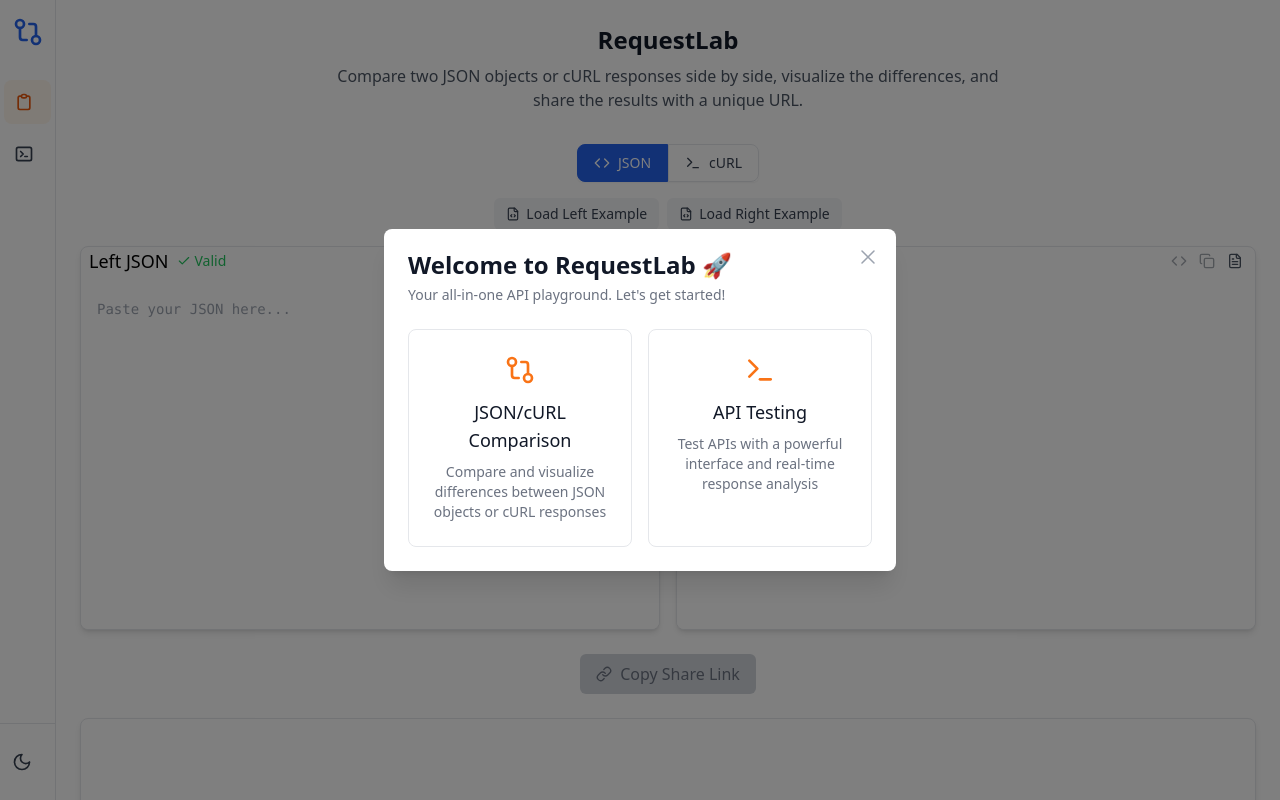
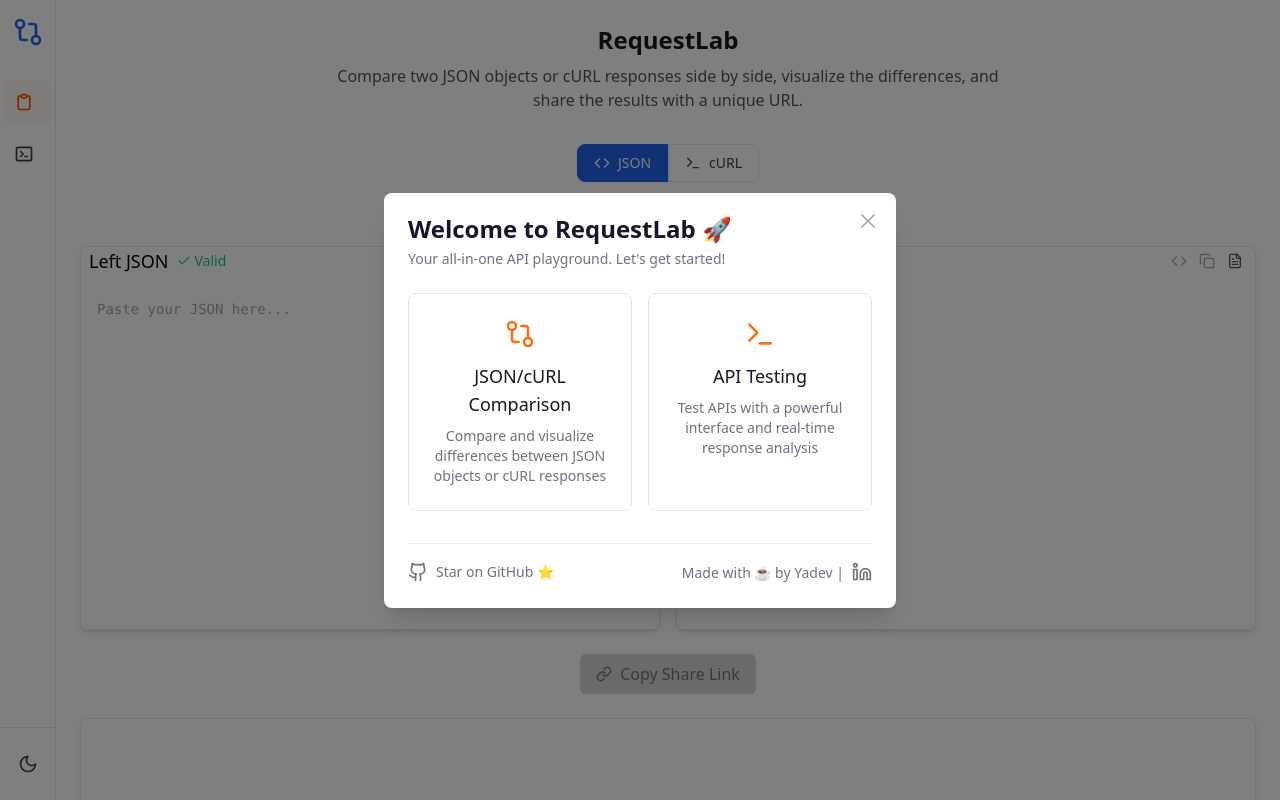
Before and after one commit to RequestLaboratory/requestlab, a React (Vite) app: page / in a window 1280 px wide. Built offline with nearby package versions, Linux system fonts and the light colour scheme.

Commit message:
Footer update and redirect links

```diff
--- a/src/App.tsx
+++ b/src/App.tsx
@@ -285,11 +285,11 @@
               ) : (
                 <Moon className="h-5 w-5 text-gray-700" />
               )}
-              <span className={`ml-3 font-medium transition-all duration-300 whitespace-nowrap ${
-                isSidebarExpanded ? 'opacity-100' : 'opacity-0 w-0'
-              }`}>
-                {isDarkMode ? 'Light Mode' : 'Dark Mode'}
-              </span>
+              {isSidebarExpanded && (
+                <span className="ml-3 font-medium whitespace-nowrap">
+                  {isDarkMode ? 'Light Mode' : 'Dark Mode'}
+                </span>
+              )}
             </button>
           </div>
         </div>
--- a/src/components/Footer.tsx
+++ b/src/components/Footer.tsx
@@ -2,18 +2,9 @@
 
 const Footer: React.FC = () => {
   return (
-    <footer className="bg-white dark:bg-gray-800 border-t border-gray-200 dark:border-gray-700 py-4">
-      <div className="max-w-7xl mx-auto px-4 sm:px-6 lg:px-8">
-        <div className="flex flex-col sm:flex-row justify-between items-center">
-          <div className="text-sm text-gray-500 dark:text-gray-400">
-            © {new Date().getFullYear()} RequestLab
-          </div>
-          <div className="flex items-center mt-2 sm:mt-0">
-            <span className="text-sm text-gray-500 dark:text-gray-400 flex items-center">
-              Made with ❤️
-            </span>
-          </div>
-        </div>
+    <footer className="py-4 text-center text-sm text-gray-500 dark:text-gray-400 bg-white dark:bg-gray-800 border-t border-gray-200 dark:border-gray-700">
+      <div className="container mx-auto px-4">
+        <p>© {new Date().getFullYear()} RequestLab</p>
       </div>
     </footer>
   );
--- a/src/components/WelcomePopup.tsx
+++ b/src/components/WelcomePopup.tsx
@@ -1,6 +1,6 @@
 import React from 'react';
 import { useNavigate } from 'react-router-dom';
-import { GitCompare, Terminal } from 'lucide-react';
+import { GitCompare, Terminal, Github, Linkedin } from 'lucide-react';
 
 interface WelcomePopupProps {
   isOpen: boolean;
@@ -68,6 +68,39 @@
                   </p>
                 </button>
               </div>
+
+              {/* Footer */}
+              <div className="mt-8 pt-4 border-t border-gray-200 dark:border-gray-700">
+                <div className="flex justify-between items-center">
+                  <a
+                    href="https://github.com/yadev64/jsoncompare"
+                    target="_blank"
+                    rel="noopener noreferrer"
+                    className="flex items-center text-gray-500 dark:text-gray-400 hover:text-gray-700 dark:hover:text-gray-300 transition-colors duration-200"
+                  >
+                    <Github className="h-5 w-5 mr-2" />
+                    <span className="text-sm">Star on GitHub ⭐</span>
+                  </a>
+                  <div className="flex items-center text-gray-500 dark:text-gray-400">
+                    <a
+                      href="https://www.linkedin.com/in/yadev-jayachandran/"
+                      target="_blank"
+                      rel="noopener noreferrer"
+                      className="hover:text-gray-700 dark:hover:text-gray-300 transition-colors duration-200"
+                    >
+                      <span className="text-sm mr-2">Made with ☕ by Yadev | </span>
+                    </a>
+                    <a
+                      href="https://www.linkedin.com/in/yadev-jayachandran/"
+                      target="_blank"
+                      rel="noopener noreferrer"
+                      className="hover:text-gray-700 dark:hover:text-gray-300 transition-colors duration-200"
+                    >
+                      <Linkedin className="h-5 w-5" />
+                    </a>
+                  </div>
+                </div>
+              </div>
             </div>
           </div>
         </div>
```
